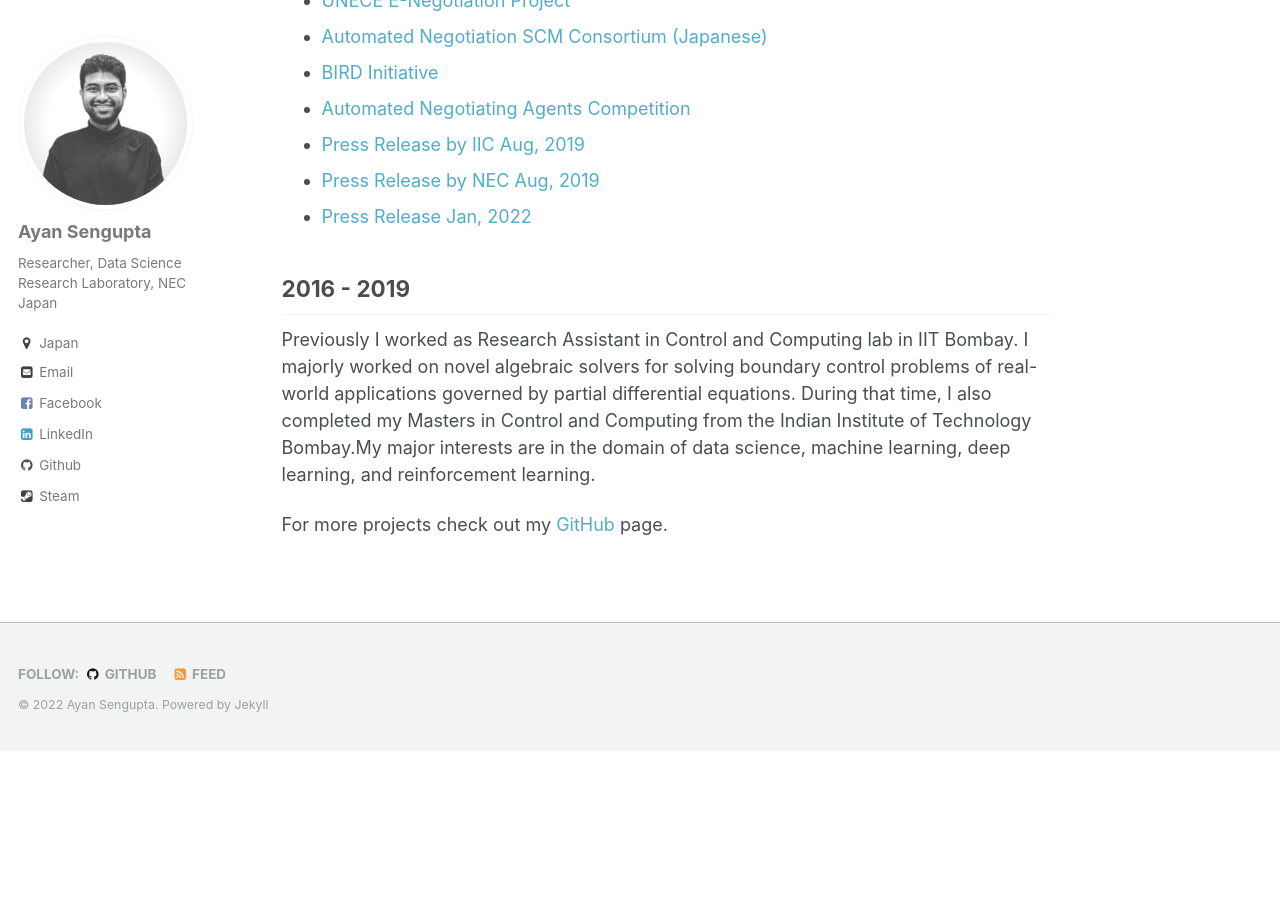
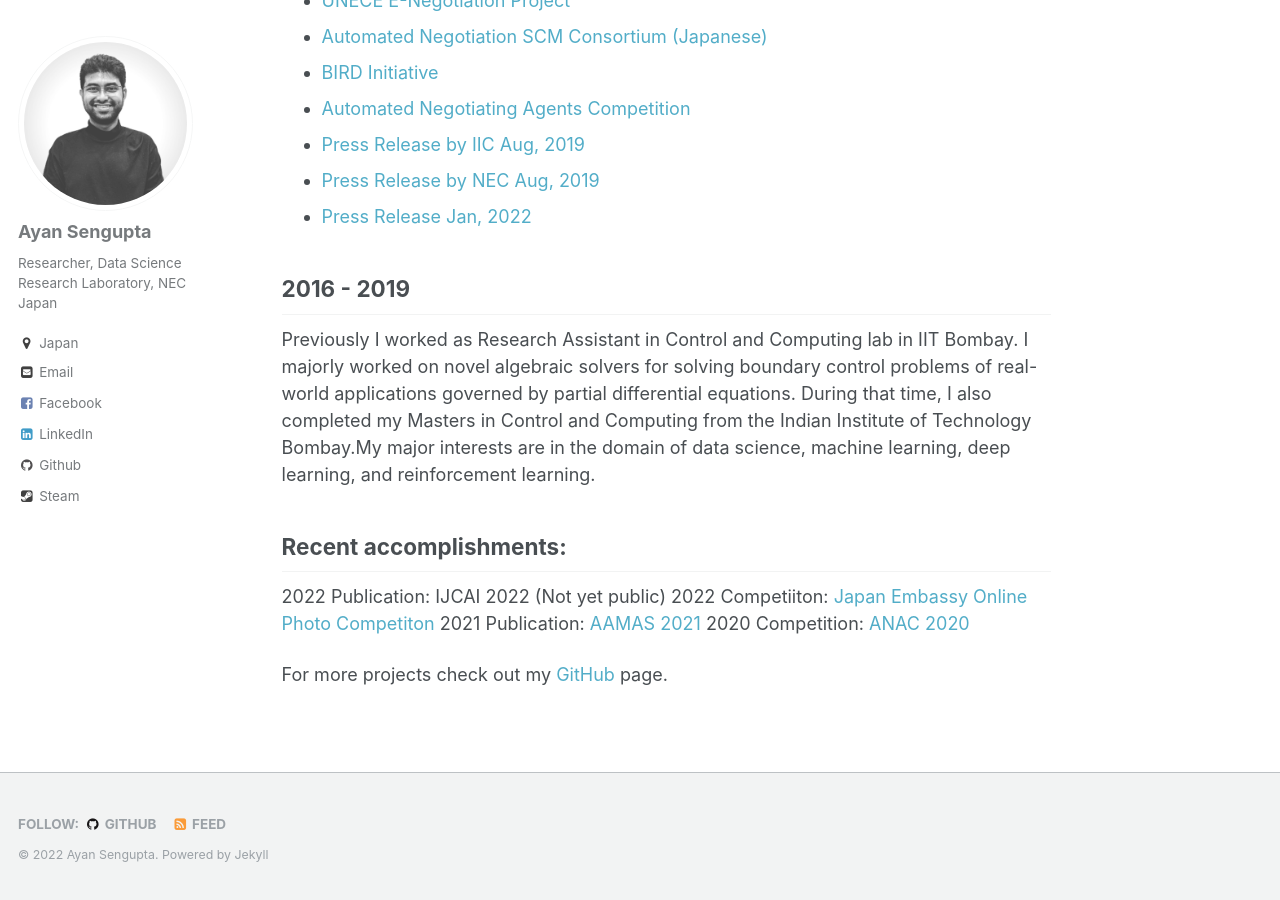
Before and after one commit to ayansengupta17/ayansengupta17.github.io, a Jekyll site: the page built from _pages/about.md, in a window 1280 px wide and 900 px high, scrolled down 621 px. Built offline with Jekyll 4.4.1, drawn with Linux system fonts in a browser that asks for light colours; before the commit the page ends 1372 px from its top, so only the background shows below that.

Commit message:
Update about.md

```diff
--- a/_pages/about.md
+++ b/_pages/about.md
@@ -34,5 +34,12 @@
 of Technology Bombay.My major interests are in the domain of data science, machine learning, deep learning, and reinforcement learning.
 
 
+Recent accomplishments:
+-----------------------
+
+2022 Publication: IJCAI 2022 (Not yet public)
+2022 Competiiton: [Japan Embassy Online Photo Competiton](https://www.in.emb-japan.go.jp/itpr_ja/Online.Photo.Exhibition2021_2022.html)
+2021 Publication: [AAMAS 2021](https://dl.acm.org/doi/10.5555/3463952.3464087)
+2020 Competition: [ANAC 2020](https://ayansengupta17.github.io/projects/projects-0x/)
 
 For more projects check out my [GitHub](https://github.com/ayansengupta17/) page.
```
